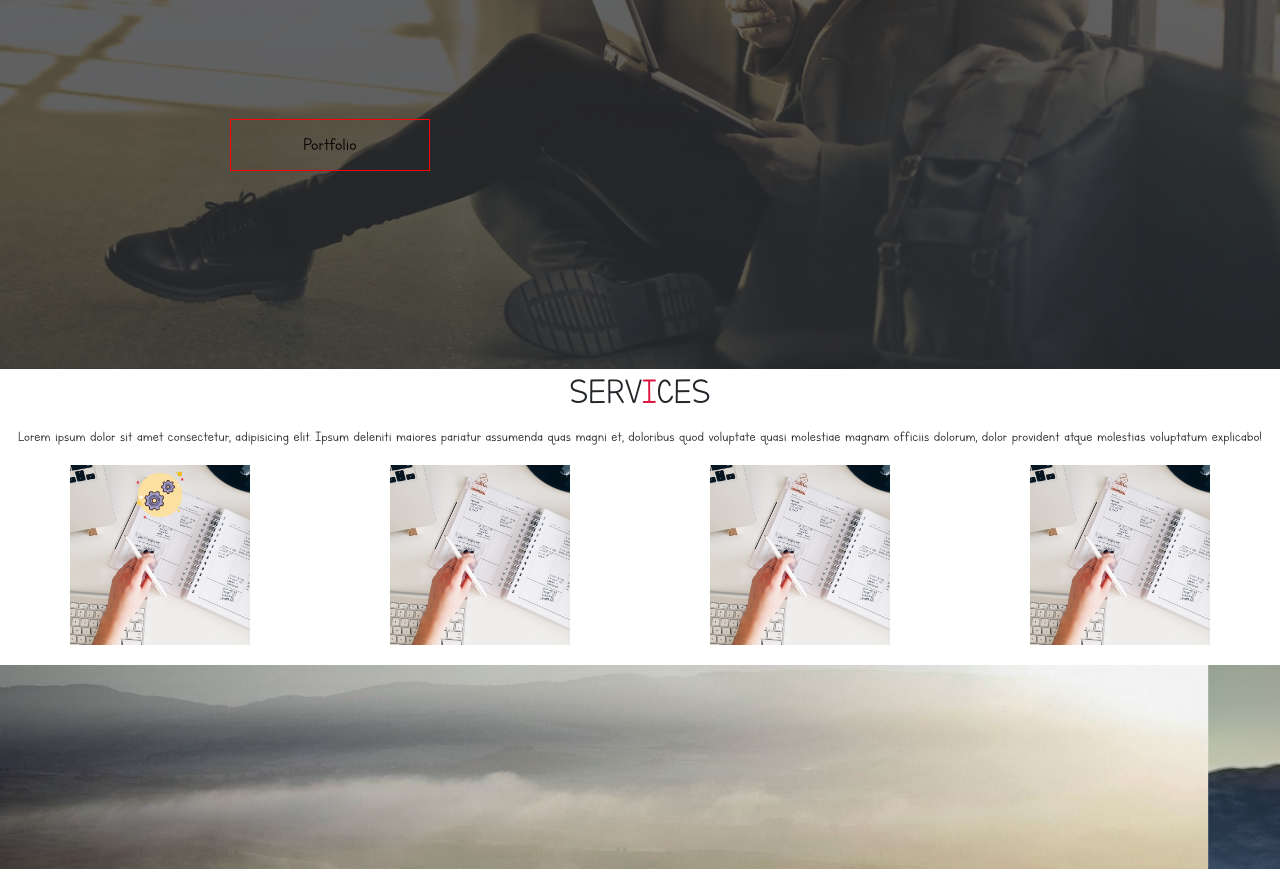
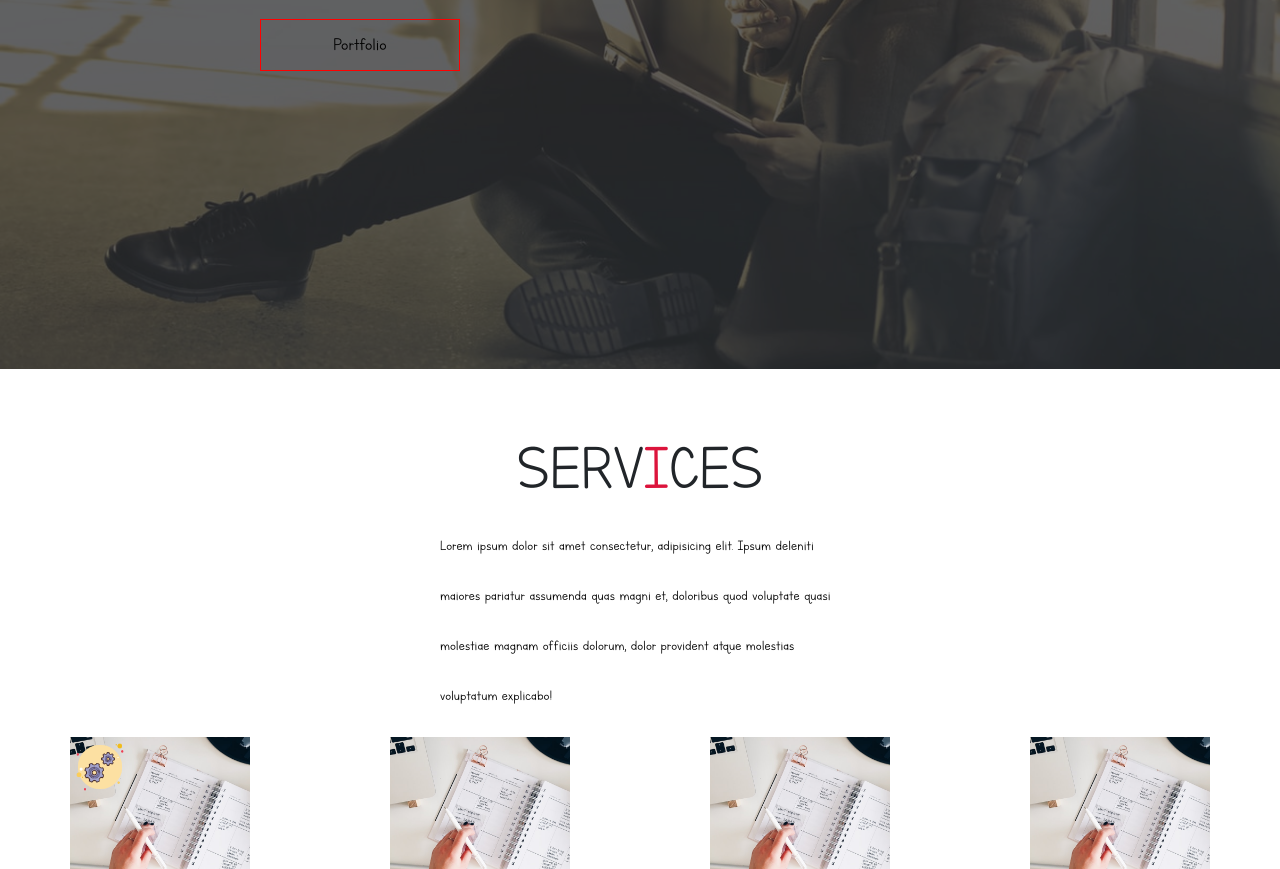
Before and after one commit to mahmoodi-majid/second-project, a plain HTML site: page index.html in a window 1280 px wide. Shown: the part 431-1300 px from the top of the page. Drawn offline with Linux system fonts and the light colour scheme.

Commit message:
new code in mine-top

```diff
--- a/css/style.css
+++ b/css/style.css
@@ -73,8 +73,6 @@ nav ul li a:hover {
  transition: 0.3s;
   animation: text-travel 0.5s ease forwards;
 }
-
-
 .hader-content h1:nth-child(1) {
   top: 120px;
   animation-delay: 1s;
@@ -97,8 +95,12 @@ nav ul li a:hover {
   border: 1px solid red;
   background-color: rgba(0, 0,0, 0.0);
   position: absolute;
-  top: 550px;
-  left: 230px;
+  top: 450px;
+  left: 260px;
+}
+.hader-content :nth-child(4):hover {
+  background-color: crimson;
+  color: white;
 }
 .hader-content span{
     position: absolute;
@@ -144,8 +146,22 @@ nav ul li a:hover {
 #mine .mine-top h1 span {
   color: crimson;
 }
+.mine-top h1 {
+  margin-top: 60px;
+  font-size: 70px;
+}
+
 .mine-top {
-  text-align: center;
+ display: flex;
+ flex-direction: column;
+ justify-content: center;
+ align-items: center;
+}
+.mine-top :nth-child(2) {
+  width: 400px;
+  line-height: 50px;
+  font-weight: 100;
+  color: black;
 }
 .first-mine-box {
   display: flex;
```
Also changed, not shown: index.html (+3 -0 lines).
